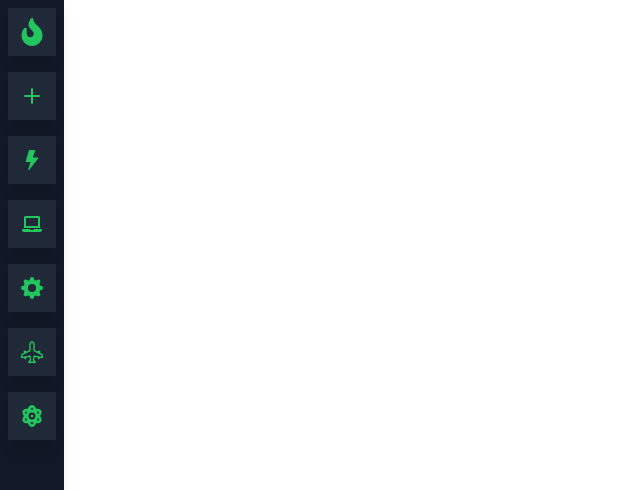
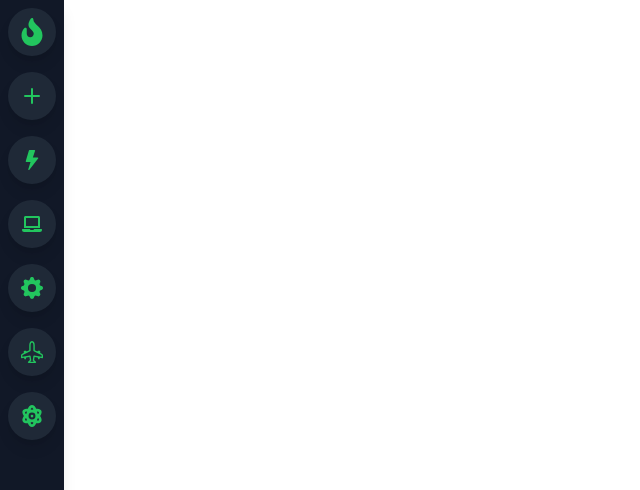
Before and after one commit to linuxcodebase/tailwind-sidebar, a React (Create React App) app: page / in a window 1280 px wide. Shown: the top 490 px of the page, without its empty margins (0-640 px from the left). Built offline with nearby package versions, Linux system fonts and the light colour scheme.

Commit message:
Add animation to icons

```diff
--- a/src/index.css
+++ b/src/index.css
@@ -7,7 +7,8 @@
         @apply relative flex items-center justify-center
         h-12 w-12 mt-2 mb-2 mx-auto shadow-lg
          bg-gray-800 text-green-500
-         hover:bg-green-500 hover:text-white
-        ;
+         hover:bg-green-600 hover:text-white
+         rounded-3xl hover:rounded-xl
+         transition-all duration-300 ease-linear cursor-pointer;
     }
 }
```
